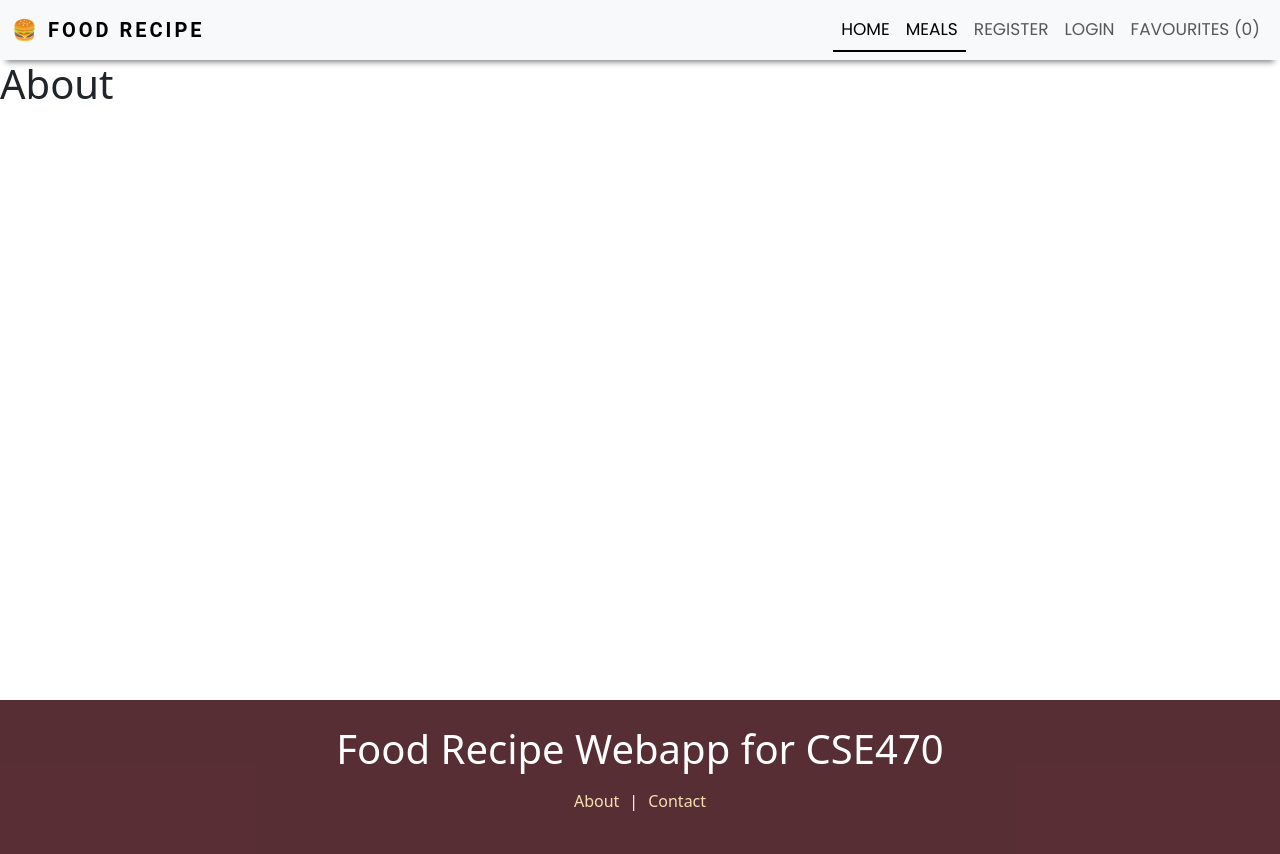
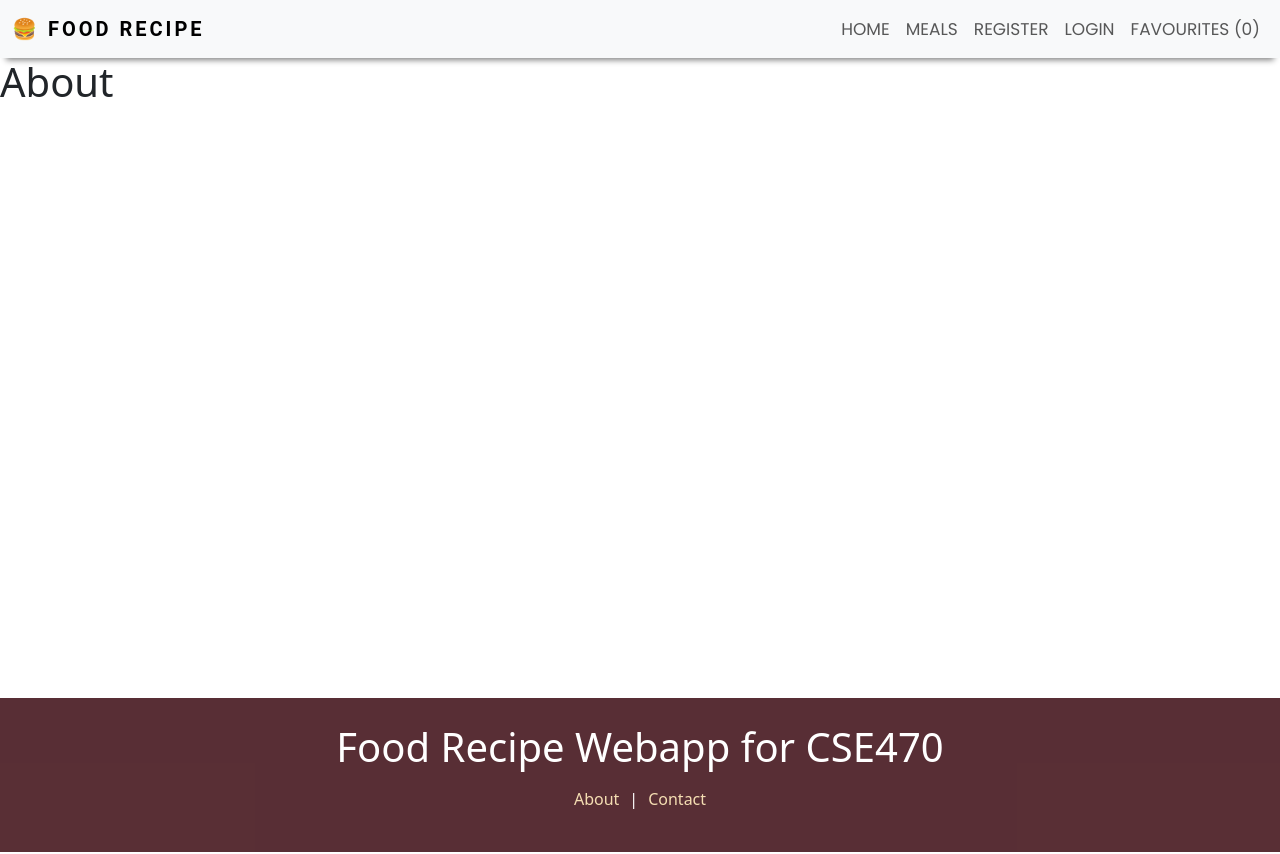
Before and after one commit to PriomDeb/food_recipe, a React (Create React App) app in the folder client/: page /about in a window 1280 px wide. Built offline with nearby package versions, Linux system fonts and the light colour scheme.

Commit message:
Navbar border bottom resolved
A bottom border was always there in some nav links.

```diff
--- a/client/src/components/Layout/Header.js
+++ b/client/src/components/Layout/Header.js
@@ -24,17 +24,13 @@ export const Header = () => {
             </Link>
             <ul className="navbar-nav ms-auto mb-2 mb-lg-0">
               <li className="nav-item">
-                <NavLink to="/" className="nav-link active" aria-current="page">
+                <NavLink to="/" className="nav-link">
                   Home
                 </NavLink>
               </li>
 
               <li className="nav-item">
-                <NavLink
-                  to="/meals"
-                  className="nav-link active"
-                  aria-current="page"
-                >
+                <NavLink to="/meals" className="nav-link">
                   Meals
                 </NavLink>
               </li>
--- a/client/src/pages/PageNotFound.js
+++ b/client/src/pages/PageNotFound.js
@@ -7,7 +7,7 @@ export const PageNotFound = () => {
     <Layout>
       <div className="pnf">
         <h1 className="pnf-title">404</h1>
-        <h2 className="pnf-heading">Oops ! Page Not Found</h2>
+        <h2 className="pnf-heading">Page Not Found!</h2>
         <Link to="/" className="pnf-btn">
           Go Back
         </Link>
```
